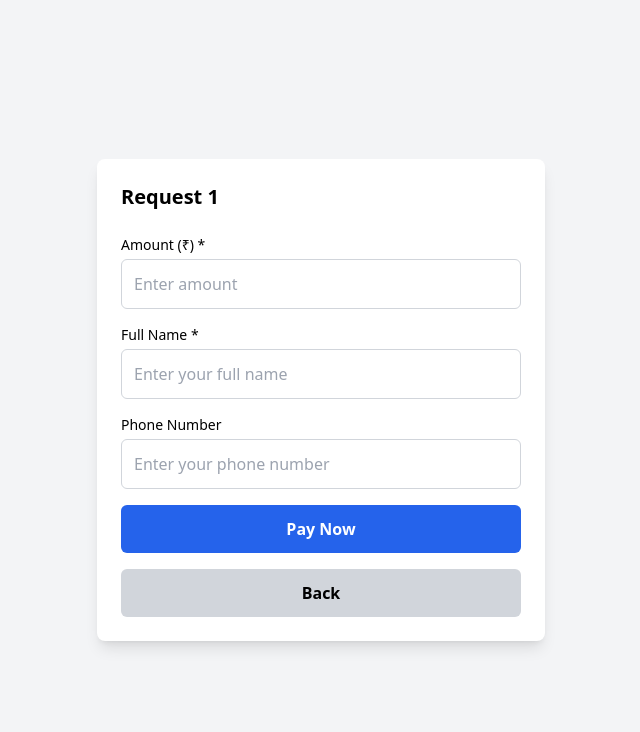
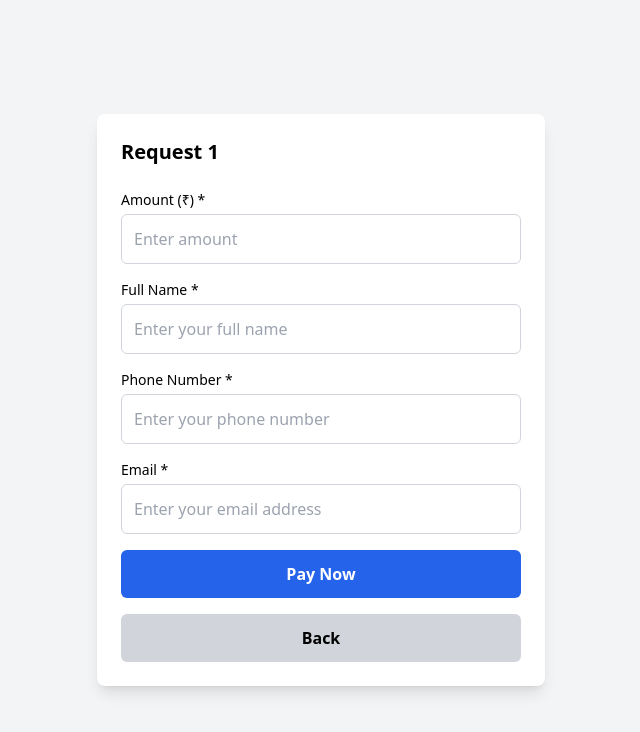
Before and after one commit to regentainternstional/tepnotech, a React (Vite) app in the folder frontend/: page /payment/1 in a window 1280 px wide. Shown: the top 732 px of the page, without its empty margins (319-959 px from the left). Built offline with nearby package versions, Linux system fonts and the light colour scheme.

Commit message:
add email field to create-order and validate in PaymentPage

```diff
--- a/frontend/src/components/PaymentPage.jsx
+++ b/frontend/src/components/PaymentPage.jsx
@@ -163,17 +163,19 @@ const PaymentPage = () => {
         amount: "",
         name: "",
         phone: "",
+        email:"",
     });
     const [errors, setErrors] = useState({
         amount: "",
         name: "",
         phone: "",
+        email:"",
     });
     const [loading, setLoading] = useState(false);
     const [generalError, setGeneralError] = useState("");
 
     const validateForm = () => {
-        const newErrors = { amount: "", name: "", phone: "" };
+        const newErrors = { amount: "", name: "", phone: "",  email:"" };
         let isValid = true;
 
         // Validate Amount (required, positive number)
@@ -194,9 +196,23 @@ const PaymentPage = () => {
             isValid = false;
         }
 
-        // Validate Phone (optional, but if provided, must be 10 digits)
-        if (formData.phone && !/^\d{10}$/.test(formData.phone)) {
+        // ✅ Validate Phone (required, must be 10 digits)
+        if (!formData.phone) {
+            newErrors.phone = "Phone number is required.";
+            isValid = false;
+        } else if (!/^\d{10}$/.test(formData.phone)) {
             newErrors.phone = "Phone number must be exactly 10 digits.";
+            isValid = false;
+        }
+
+
+            // ✅ Validate Email (required + proper format)
+        if (!formData.email) {
+            newErrors.email = "Email is required.";
+            isValid = false;
+        } else if (!/^[^\s@]+@[^\s@]+\.[^\s@]+$/.test(formData.email)) {
+            // Basic email format validation
+            newErrors.email = "Please enter a valid email address.";
             isValid = false;
         }
 
@@ -227,6 +243,7 @@ const PaymentPage = () => {
                     amount: parseFloat(formData.amount),
                     name: formData.name,
                     phone: formData.phone || "N/A",
+                    email: formData.email || "N/A",
                 }),
             });
 
@@ -318,7 +335,7 @@ const PaymentPage = () => {
                     </div>
                     <div>
                         <label htmlFor="phone" className="block text-sm font-medium mb-1">
-                            Phone Number
+                            Phone Number *
                         </label>
                         <input
                             type="text"
@@ -334,6 +351,28 @@ const PaymentPage = () => {
                         {errors.phone && (
                             <p id="phone-error" className="text-red-500 text-sm mt-1">
                                 {errors.phone}
+                            </p>
+                        )}
+                    </div>
+                    <div>
+                        <label htmlFor="email" className="block text-sm font-medium mb-1">
+                            Email *
+                        </label>
+                        <input
+                            type="email"
+                            id="email"
+                            name="email"
+                            value={formData.email}
+                            onChange={handleChange}
+                            placeholder="Enter your email address"
+                            className={`w-full border ${errors.email ? "border-red-500" : "border-gray-300"} rounded-md p-3 focus:outline-none focus:ring-2 focus:ring-blue-500`}
+                            required
+                            aria-invalid={!!errors.email}
+                            aria-describedby={errors.email ? "email-error" : undefined}
+                        />
+                        {errors.email && (
+                            <p id="email-error" className="text-red-500 text-sm mt-1">
+                                {errors.email}
                             </p>
                         )}
                     </div>
```
Also changed, not shown: 1 other file (tests, documents, lock files or other folders).
